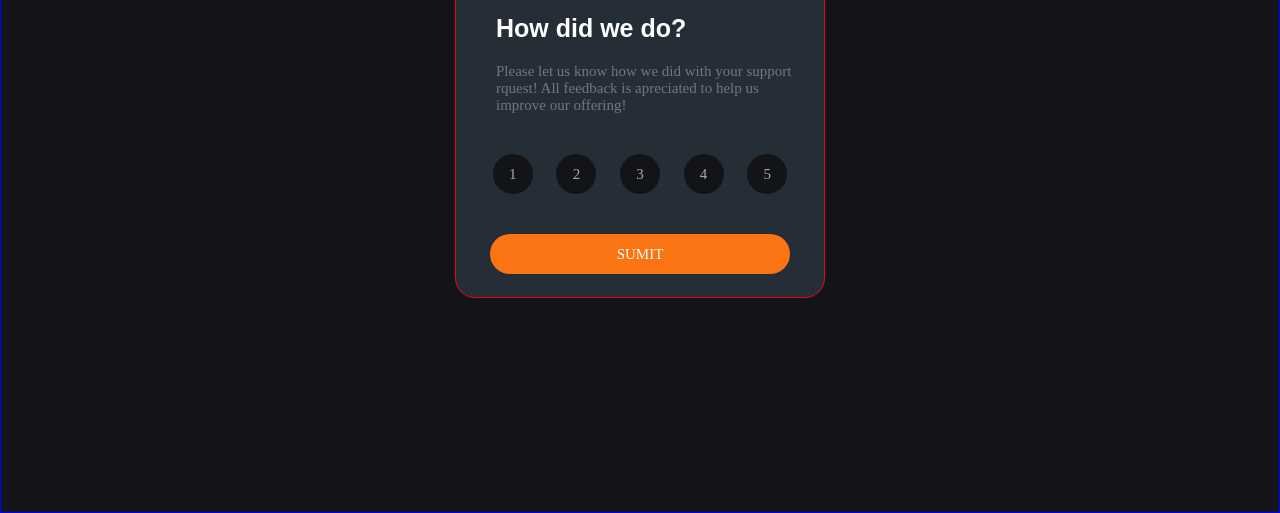
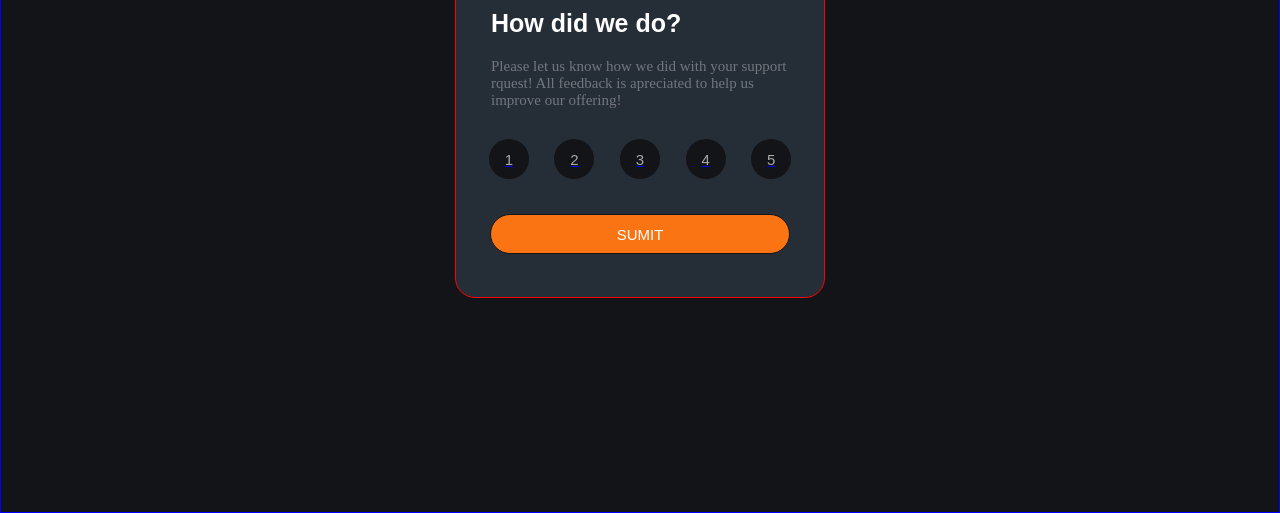
Before and after one commit to RdsMachado1181/Pagina--E-Learning, a plain HTML site: page learning.html in a window 1280 px wide. Shown: the part 287-800 px from the top of the page. Drawn offline with Linux system fonts and the light colour scheme.

Commit message:
inclusao
htm,css

```diff
--- a/estilo.css
+++ b/estilo.css
@@ -35,7 +35,7 @@ background-color: hsl(216, 12%, 8%);
     border: 1px solid red;
     border-radius: 20px  ;
     background-color:   hsl(213, 19%, 18%);
-    padding: 25px;
+    padding: 20px;
 }
 .container  .box-container .box-logo{
       /* local que vai receber o logo estrela   */
@@ -69,7 +69,7 @@ align-items: center;
 
 }
 .container  .texto-container p{
-    padding-bottom: 20px;
+    padding-bottom: 10px;
     color :  hsl(218, 16%, 69%);
 
     color :  hsl(213, 4%, 47%);
@@ -81,10 +81,10 @@ align-items: center;
 display: flex;
 justify-content: space-around;
 padding-top: 20px;
-padding-bottom: 40px;
+padding-bottom: 35px;
 
 }
-.icones-container >div{
+.icones-container > a >button{
     width: 40px;
     height: 40px;
     border-radius: 50%;
@@ -94,20 +94,20 @@ padding-bottom: 40px;
   align-items: center;
   background-color: hsl(216, 12%, 8%);
   cursor: pointer;
-
+  border-style: none;
+text-decoration: none;
     }
-#botao{
+  div > #botao{
         width: 300px;
         height: 40px;
         border-radius: 22px;
-
         display: flex;
         justify-content: center;
         align-items: center;
         background-color: hsl(25, 97%, 53%);
         color: hsl(0, 0%, 100%);
-
         font-weight: 500;
+        border: 1px solid hsl(216, 12%, 8%);
         }
 /*
         .icones-container .box:hover{
--- a/index.js
+++ b/index.js
@@ -44,19 +44,33 @@ function mouseOverBotao(){
     document.getElementById(   'botao'  ).style.color=' orange';
     }
     function mouseOutBotao(){
-        document.getElementById( 'botao' ).style.backgroundColor= 'hsl(216, 12%, 8%)';
+        document.getElementById( 'botao' ).style.backgroundColor= ' orange';
         document.getElementById(   'botao'  ).style.color=' white';
     }
 
-     // configurando do botao SUMIT quando clicar alterando o estilo
+     // configurando do botao BT1 quando clicar alterando o estilo
 function mouseClickBt1(){
-    document.getElementById(   'box1' ).style.backgroundColor=' blue';
-
+    document.getElementById(   'box1' ).style.backgroundColor=' orange';
     }
-
+   // configurando do botao BT2 quando clicar alterando o estilo
+   function mouseClickBt2(){
+    document.getElementById(   'box2' ).style.backgroundColor=' orange';
+    }
+      // configurando do botao BT3 quando clicar alterando o estilo
+   function mouseClickBt3(){
+    document.getElementById(   'box3' ).style.backgroundColor=' orange';
+    }
+       // configurando do botao BT4 quando clicar alterando o estilo
+   function mouseClickBt4(){
+    document.getElementById(   'box4' ).style.backgroundColor=' orange';
+    }
+        // configurando do botao BT5 quando clicar alterando o estilo
+   function mouseClickBt5(){
+    document.getElementById(   'box5' ).style.backgroundColor=' orange';
+    }
 
  // configurando do botao SUMIT quando clicar alterando o estilo
 function mouseClickBotao(){
-    document.getElementById(   'botao'  ).style.backgroundColor=' blue';
+    document.getElementById(   'botao'  ).style.backgroundColor=' orange';
     document.getElementById(   'botao'  ).style.color=' gray';
     }
--- a/learning.html
+++ b/learning.html
@@ -1,5 +1,5 @@
 <!DOCTYPE html>
-<html lang="çt-br">
+<html lang="pt-br">
 <head>
     <meta charset="UTF-8">
     <meta http-equiv="X-UA-Compatible" content="IE=edge">
@@ -42,19 +42,19 @@
 
  <div class="icones-container">
 
-    <div id="box1"   onmouseenter="mouseOver1()" onmouseout="mouseOut1()" onClick="mouseClickBt1()" >1</div>
+    <a href="#Resultado.html" target="_blank"> <button id="box1"   onmouseenter="mouseOver1()" onmouseout="mouseOut1()" onClick="mouseClickBt1()"  >1</button></a>
 
-    <div id="box2"  onmouseenter="mouseOver2()" onmouseout="mouseOut2()" on >2</div>
+    <a href="#Resultado.html" target="_blank"> <button id="box2"  onmouseenter="mouseOver2()" onmouseout="mouseOut2()" onClick="mouseClickBt2()" >2</button></a>
 
-    <div id="box3"  onmouseenter="mouseOver3()" onmouseout="mouseOut3()" >3</div>
+    <a href="#Resultado.html" target="_blank" > <button id="box3"  onmouseenter="mouseOver3()" onmouseout="mouseOut3()"  onClick="mouseClickBt3()">3</button></a>
 
-    <div id="box4"  onmouseenter="mouseOver4()" onmouseout="mouseOut4()" >4</div>
+    <a href="#Resultado.html" target="_blank" > <button id="box4"  onmouseenter="mouseOver4()" onmouseout="mouseOut4()" onClick="mouseClickBt4()">4</button></a>
 
-    <div id="box5"  onmouseenter="mouseOver5()" onmouseout="mouseOut5()" >5</div>
+    <a href="#Resultado.html" target="_blank" > <button id="box5"  onmouseenter="mouseOver5()" onmouseout="mouseOut5()" onClick="mouseClickBt5()">5</button> </a>
 
 
  </div>
- <div id="botao" onmouseenter="mouseOverBotao()" onmouseout="mouseOutBotao()" onclick="mouseClickBotao()" >SUMIT</div>
+ <button id="botao" onmouseenter="mouseOverBotao()" onmouseout="mouseOutBotao()" onclick="mouseClickBotao()"   >SUMIT</button>
 
         </div>
 
```
Also changed, not shown: Resultado.html (added, +18 -0 lines), estilo2.css (added).
